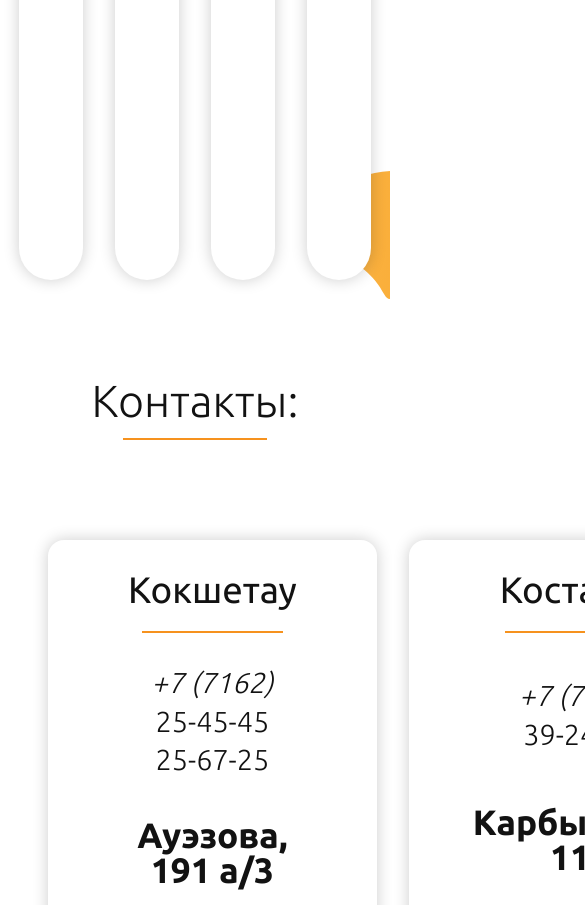
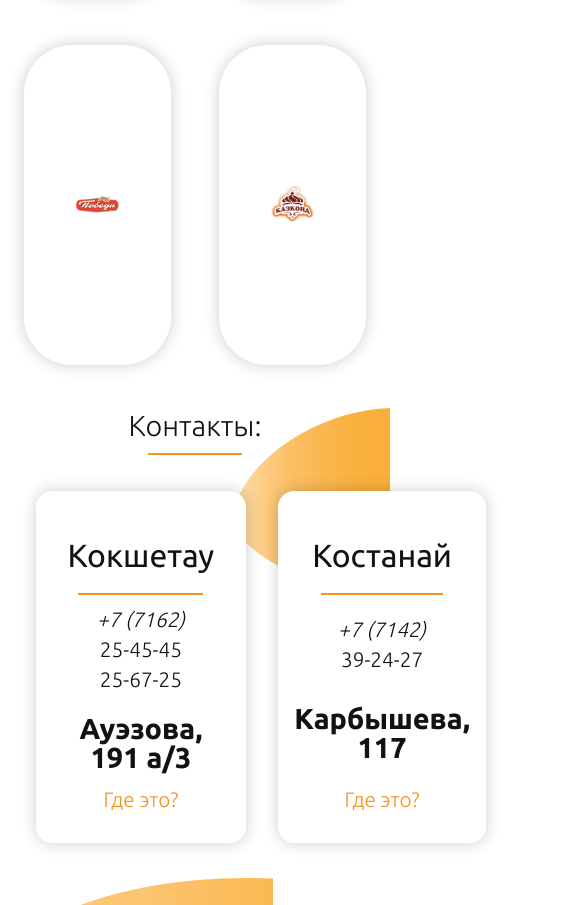
Before and after one commit to skazka-kz/skazka-static, a Gatsby site: page / in a window 390 px wide. Shown: the part 1095-2000 px from the top of the page, 585 px wide, since content can reach past the window. Built offline with nearby package versions, Linux system fonts and the light colour scheme; Gatsby itself is replaced by a stand-in of ours.

Commit message:
Content looks ok on tablets

```diff
--- a/src/pages/index.js
+++ b/src/pages/index.js
@@ -17,6 +17,11 @@ const ContentWrapper = styled.section`
   position: relative;
   padding: 0 2rem;
   color: ${black};
+
+  @media (max-width: 1024px) {
+    margin: 5% 0;
+    padding: 0;
+  }
 `;
 
 const FixedImage = styled.img`
@@ -29,12 +34,28 @@ const LeftGraphic = styled(FixedImage)`
   left: 0;
   top: -30%;
   width: 20%;
+
+  @media (max-width: 1024px) {
+    top: 0;
+  }
+
+  @media (max-width: 768px) {
+    width: 30%;
+  }
 `;
 const RightGraphic = styled(FixedImage)`
   position: absolute;
   right: 0;
   width: 20%;
   top: -30%;
+
+  @media (max-width: 1024px) {
+    top: 0;
+  }
+
+  @media (max-width: 768px) {
+    width: 40%;
+  }
 `;
 
 const SectionTitle = styled.h1`
@@ -48,6 +69,15 @@ const SectionTitle = styled.h1`
 
   @media (max-width: 1440px) {
     font-size: 2.8rem;
+  }
+
+  @media (max-width: 1024px) {
+    font-size: 2.2rem;
+  }
+
+  @media (max-width: 768px) {
+    font-size: 1.8rem;
+    margin-bottom: 2rem;
   }
 
   &:after {
@@ -68,6 +98,10 @@ const CardsContainer = styled.div`
   display: grid;
   grid-template-columns: repeat(4, 1fr);
   margin-top: 2rem;
+
+  @media (max-width: 768px) {
+    grid-template-columns: 1fr 1fr;
+  }
 `;
 
 const PartnerCard = styled.div`
@@ -85,10 +119,23 @@ const PartnerCard = styled.div`
 
   img {
     width: 100%;
+
+    @media (max-width: 768px) {
+      width: 90%;
+    }
   }
 
   @media (max-width: 1440px) {
     height: 22rem;
+  }
+
+  @media (max-width: 1024px) {
+    height: 14rem;
+  }
+
+  @media (max-width: 768px) {
+    padding: 3rem;
+    margin: 1.5rem;
   }
 `;
 
@@ -100,6 +147,9 @@ const ContactsContainer = styled.div`
   width: 100%;
   @media (max-width: 1440px) {
     max-width: 900px;
+  }
+  @media (max-width: 768px) {
+    width: 90%;
   }
 `;
 
@@ -120,6 +170,11 @@ const ContactCard = styled.div`
   @media (max-width: 1440px) {
     height: 25rem;
   }
+
+  @media (max-width: 1024px) {
+    padding: 2rem 1rem;
+    height: 18rem;
+  }
 `;
 
 const Name = styled.span`
@@ -130,6 +185,10 @@ const Name = styled.span`
 
   @media (max-width: 1440px) {
     font-size: 2.3rem;
+  }
+
+  @media (max-width: 1024px) {
+    font-size: 2rem;
   }
 
   &:after {
@@ -152,6 +211,10 @@ const Code = styled.span`
   @media (max-width: 1440px) {
     font-size: 1.8rem;
   }
+
+  @media (max-width: 1024px) {
+    font-size: 1.3rem;
+  }
 `;
 const Phone = styled.span`
   font-size: 2.2rem;
@@ -159,6 +222,9 @@ const Phone = styled.span`
   margin: 0.3rem;
   @media (max-width: 1440px) {
     font-size: 1.8rem;
+  }
+  @media (max-width: 1024px) {
+    font-size: 1.3rem;
   }
 `;
 
@@ -168,6 +234,9 @@ const Address = styled.address`
   @media (max-width: 1440px) {
     font-size: 2.2rem;
   }
+  @media (max-width: 1024px) {
+    font-size: 1.8rem;
+  }
 `;
 const MapLink = styled.a`
   font-size: 2.2rem;
@@ -176,6 +245,9 @@ const MapLink = styled.a`
   text-decoration: none;
   @media (max-width: 1440px) {
     font-size: 1.8rem;
+  }
+  @media (max-width: 1024px) {
+    font-size: 1.3rem;
   }
 `;
 
```
